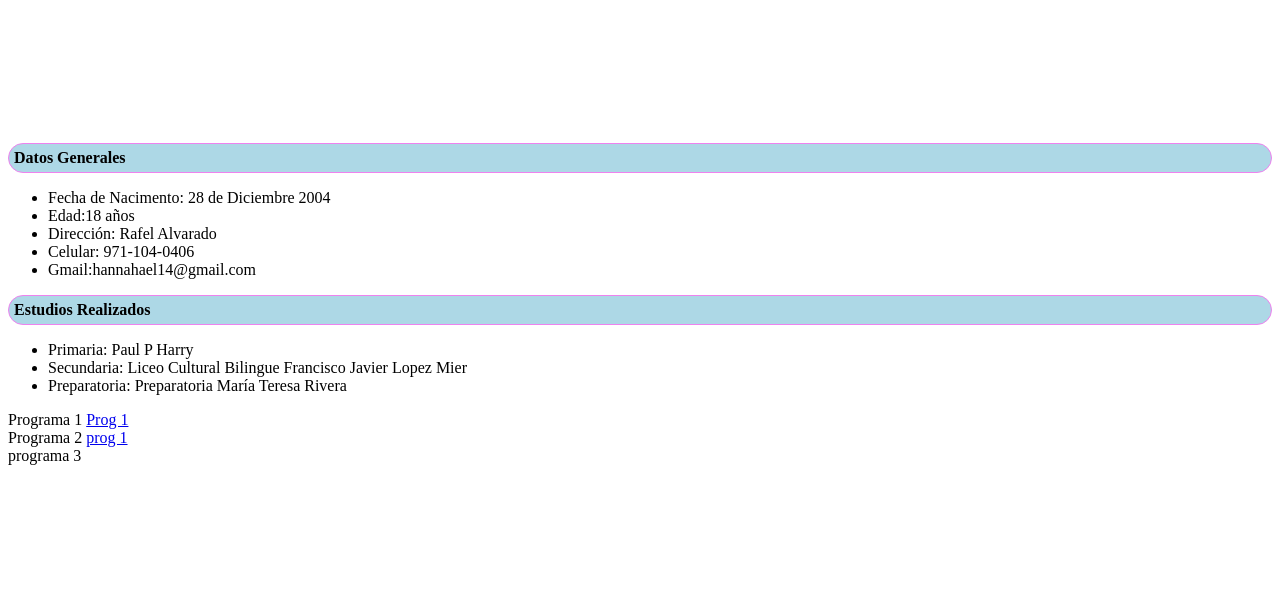
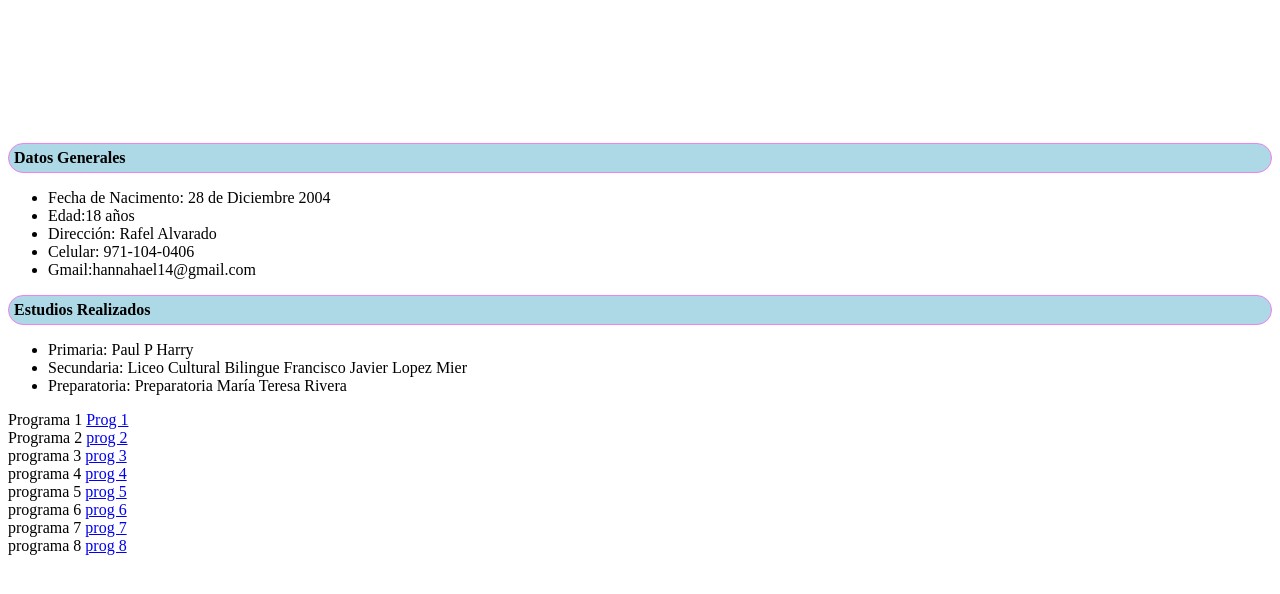
Before and after one commit to Hael04/Hael04.github.io, a plain HTML site: page index.html in a window 1280 px wide. Shown: the part 78-672 px from the top of the page. Drawn offline with Linux system fonts and the light colour scheme.

Commit message:
Update index.html

```diff
--- a/index.html
+++ b/index.html
@@ -54,9 +54,20 @@
           </div>
     Programa 1 <a href="https://raw.githubusercontent.com/Hael04/Hael04.github.io/main/parcial1/tarea2/2022-09-09.png"> Prog 1 </a>
     <br>
-    Programa 2 <a href="https://raw.githubusercontent.com/Hael04/Hael04.github.io/main/parcial1/2022-09-10.png"> prog 1 </a>
+    Programa 2 <a href="https://raw.githubusercontent.com/Hael04/Hael04.github.io/main/parcial1/2022-09-10.png"> prog 2 </a>
     <br>
-    programa 3
+    programa 3 <a href="https://raw.githubusercontent.com/Hael04/Hael04.github.io/main/parcial1/tarea4/2022-09-10%20(1).png"> prog 3 </a>
+    <br>
+    programa 4 <a href="https://raw.githubusercontent.com/Hael04/Hael04.github.io/main/parcial1/Tarea5/2022-09-10%20(2).png"> prog 4 </a>
+    <br>
+    programa 5 <a href="https://raw.githubusercontent.com/Hael04/Hael04.github.io/main/parcial1/tarea6/2022-09-10%20(3).png"> prog 5 </a>
+    <br>
+    programa 6 <a href="https://raw.githubusercontent.com/Hael04/Hael04.github.io/main/parcial1/tarea7/2022-09-17.png"> prog 6 </a>
+    <br>
+    programa 7 <a href="https://raw.githubusercontent.com/Hael04/Hael04.github.io/main/parcial1/tarea8/2022-09-17%20(1).png"> prog 7 </a>
+    <br>
+    programa 8 <a href="https://raw.githubusercontent.com/Hael04/Hael04.github.io/main/parcial1/tarea9/2022-09-17%20(2).png"> prog 8 </a>
+    <br>
 
   </body>
 
```
